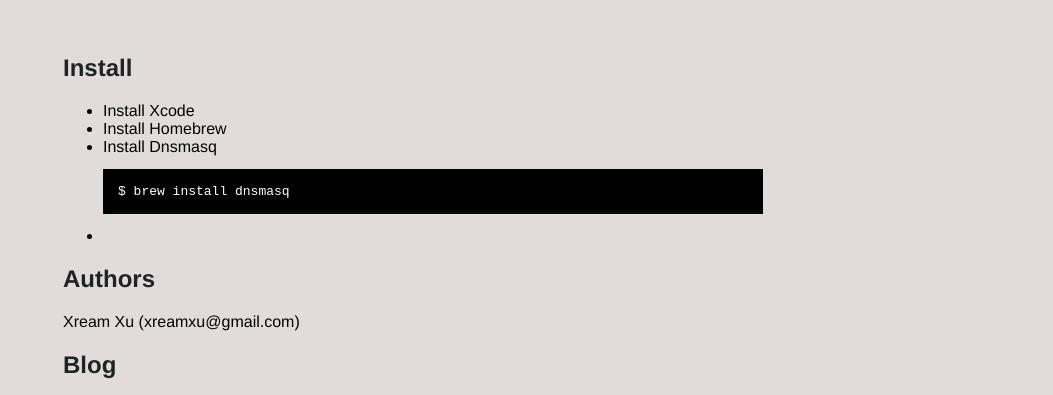
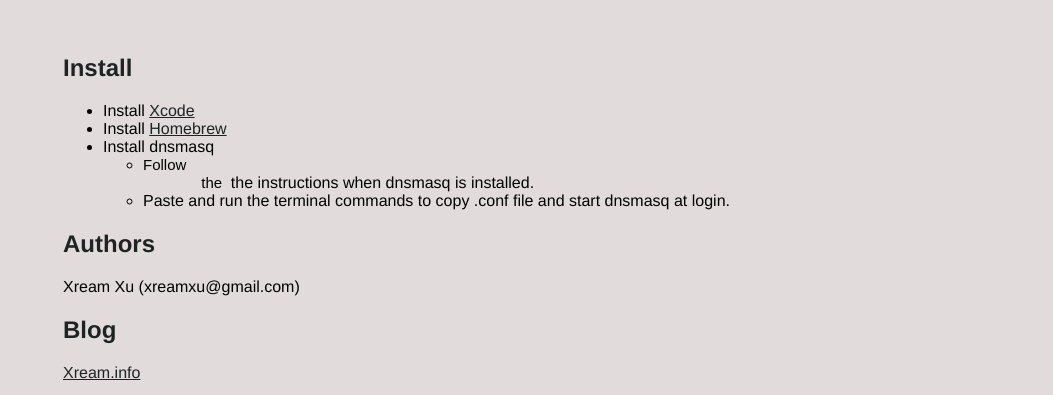
Before and after one commit to gonghao/iGV, a plain HTML site: page index.html in a window 1280 px wide. Shown: the part 344-739 px from the top of the page, without its empty margins (227-1280 px from the left). Drawn offline with Linux system fonts and the light colour scheme.

Commit message:
201112040007

```diff
--- a/index.html
+++ b/index.html
@@ -53,14 +53,39 @@
       </p>
       <p><a target="_blank" href="http://code.google.com/p/chnroutes/"></a></p>
       <h2>Install</h2>
+      <ol>
+      </ol>
       <ul>
-        <li>Install Xcode</li>
-        <li>Install Homebrew</li>
-        <li>Install Dnsmasq
-          <pre>$ brew install dnsmasq</pre>
-        </li>
-        <li>&nbsp;<br>
-        </li>
+        <li style="text-align: left;">Install <a href="http://itunes.apple.com/us/app/xcode/id448457090?mt=12">Xcode</a></li>
+        <li style="text-align: left;">Install <a href="https://github.com/mxcl/homebrew/wiki/installation">Homebrew</a></li>
+        <li style="text-align: left;">Install dnsmasq</li>
+        <ul>
+          <li style="text-align: left;"><span style="color: rgb(0, 0, 0); font-family: Arial; font-size: 15px; font-style: normal; font-variant: normal; font-weight: normal; letter-spacing: normal; line-height: normal; orphans: 2; text-indent: 0px; text-transform: none; white-space: pre-wrap; widows: 2; word-spacing: 0px; display: inline ! important; float: none;">Follow
+              the </span>
+            <meta charset="utf-8">
+            the instructions when dnsmasq is installed.</li>
+          <li style="text-align: left;"><span style="color: rgb(0, 0, 0); font-family: Arial; font-size: 15px; font-style: normal; font-variant: normal; font-weight: normal; letter-spacing: normal; line-height: normal; orphans: 2; text-indent: 0px; text-transform: none; white-space: pre-wrap; widows: 2; word-spacing: 0px; display: inline ! important; float: none;"></span>Paste
+            and run the terminal commands to copy .conf file and start dnsmasq
+            at login.<br>
+          </li>
+          <ul>
+          </ul>
+        </ul>
+      </ul>
+      <ol>
+        <ol>
+          <ol>
+            <ol>
+            </ol>
+          </ol>
+        </ol>
+      </ol>
+      <meta charset="utf-8">
+      <ul>
+        <ul>
+          <ul>
+          </ul>
+        </ul>
       </ul>
       <h2>Authors</h2>
       <p>Xream Xu (xreamxu@gmail.com)&nbsp;</p>
@@ -83,5 +108,6 @@
       <div class="footer"> get the source code on GitHub : <a href="https://github.com/xream/iGV">xream/iGV</a>
       </div>
     </div>
+    <br>
   </body>
 </html>
```
Also changed, not shown: 3 other files.
